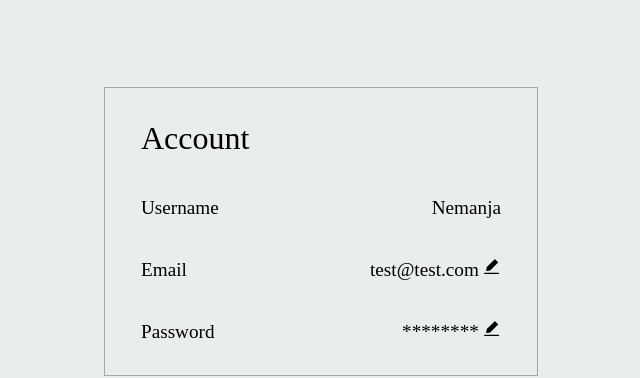
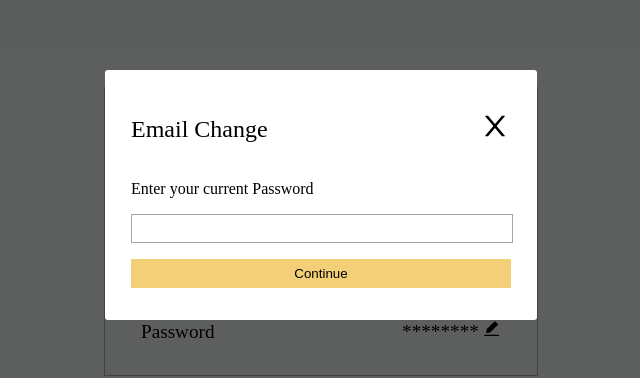
Before and after one commit to hefest42/small-amazon-clone, a React (Create React App) app: page /account in a window 1280 px wide. Both pictures are taken after a click on the icon 810 px from the left and 471 px from the top of the page. Shown: the part 205-583 px from the top of the page, without its empty margins (319-959 px from the left). Built offline with nearby package versions, Linux system fonts and the light colour scheme.

Commit message:
changeEmail finished

```diff
--- a/src/components/Account/Account.js
+++ b/src/components/Account/Account.js
@@ -5,10 +5,12 @@ import { AiFillEdit } from "react-icons/ai";
 
 import PageWrapper from "../UI/PageWrapper";
 import ChangePassword from "./ChangePassword";
+import ChangeEmail from "./ChangeEmail";
 
 //TODO if no account redirect back to the log in or store
 const Account = ({ loggedInAcc }) => {
-    const [showChanePassword, setShowChangePassword] = useState(false);
+    const [showChangePassword, setShowChangePassword] = useState(false);
+    const [showChangeEmail, setShowChangeEmail] = useState(false);
 
     return (
         <PageWrapper>
@@ -31,7 +33,7 @@ const Account = ({ loggedInAcc }) => {
                         <div>
                             <span>test@test.com</span>
                             <span>
-                                <AiFillEdit />
+                                <AiFillEdit onClick={() => setShowChangeEmail(true)} />
                             </span>
                         </div>
                     </div>
@@ -46,7 +48,8 @@ const Account = ({ loggedInAcc }) => {
                     </div>
                 </div>
             </div>
-            {showChanePassword && <ChangePassword changeShowPassword={setShowChangePassword} />}
+            {showChangePassword && <ChangePassword changeShowPassword={setShowChangePassword} />}
+            {showChangeEmail && <ChangeEmail changeShowEmail={setShowChangeEmail} />}
         </PageWrapper>
     );
 };
--- /dev/null
+++ b/src/components/Account/ChangeEmail.js
@@ -0,0 +1,42 @@
+import React, { useState } from "react";
+
+import { AiOutlineClose } from "react-icons/ai";
+
+const ChangeEmail = ({ changeShowEmail }) => {
+    const [stepper, setStepper] = useState(1);
+
+    return (
+        <div className="changePassword backdrop">
+            <div className="changePassword-wrapper">
+                <div className="changePassword-close">
+                    <div>Email Change</div>
+                    <div>
+                        <AiOutlineClose onClick={() => changeShowEmail(false)} />
+                    </div>
+                </div>
+
+                {stepper === 1 && (
+                    <form className="changePassword-inner center-column">
+                        <div className="changePassword-input">
+                            <label htmlFor="changeEmail">Enter your current Password</label>
+                            <input type="password" name="changeEmail" id="changeEmail" autoComplete="yes" />
+                        </div>
+                        <button className="button-orange">Continue</button>
+                    </form>
+                )}
+
+                {stepper === 2 && (
+                    <form className="changePassword-inner center-column">
+                        <div className="changePassword-input">
+                            <label htmlFor="email2">Enter your new Email</label>
+                            <input type="text" name="email2" id="email2" autoComplete="yes" />
+                        </div>
+                        <button className="button-orange">Continue</button>
+                    </form>
+                )}
+            </div>
+        </div>
+    );
+};
+
+export default ChangeEmail;
```
